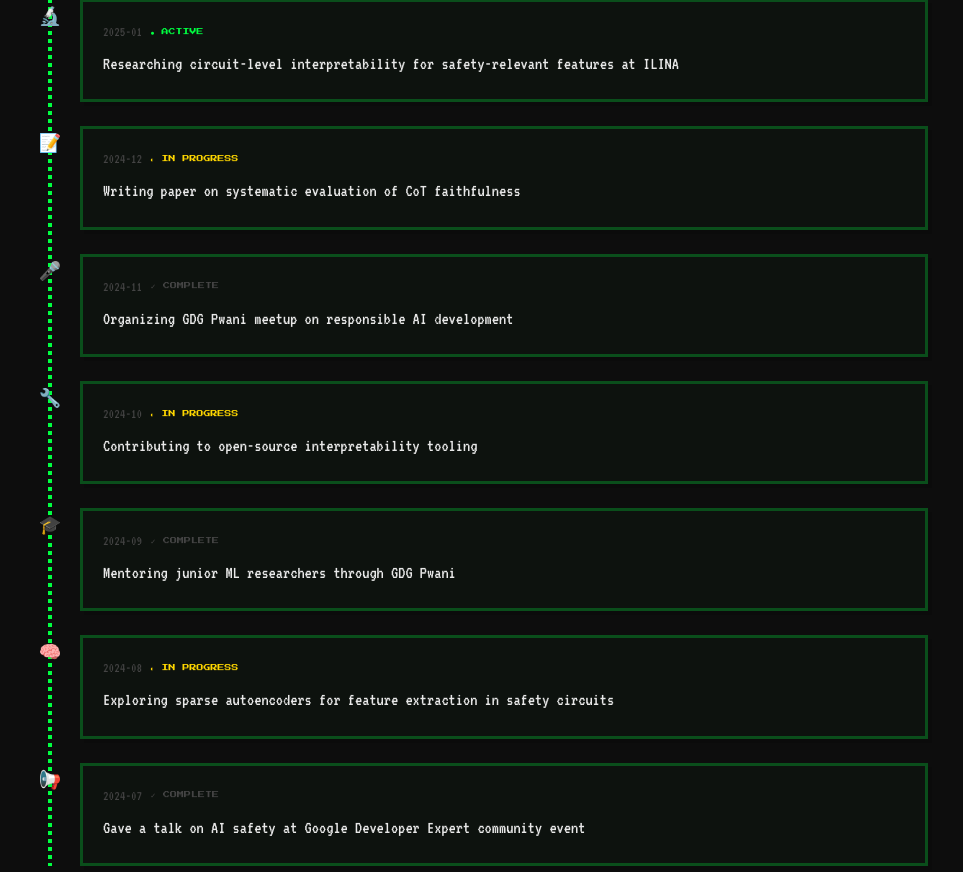
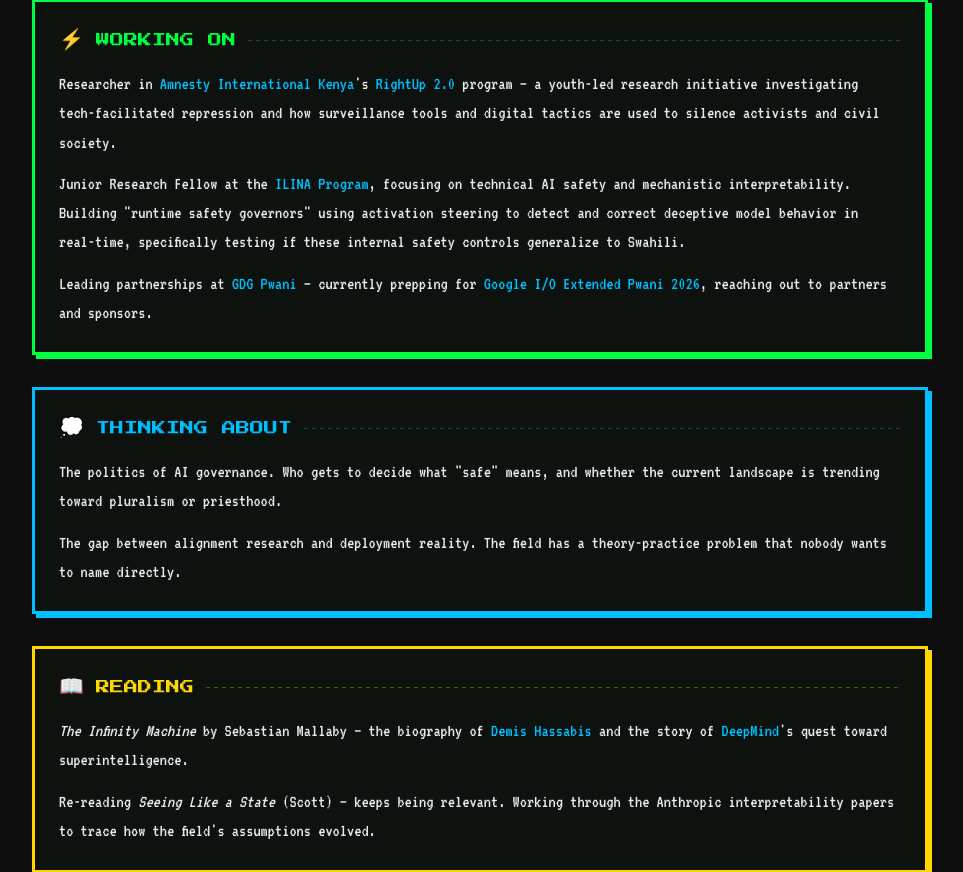
Before and after one commit to ashioyajotham/ashioyajotham.github.io, a Next.js app: page / in a window 1280 px wide. Shown: the part 5563-6435 px from the top of the page, without its empty margins (160-1123 px from the left). Built offline with nearby package versions, Linux system fonts and the light colour scheme.

Commit message:
4d289be6-0baa-4d2c-ba9a-7d4be5cba2af

```diff
--- a/src/app/globals.css
+++ b/src/app/globals.css
@@ -368,6 +368,21 @@
 }
 .nav-link-pixel:hover::after { width: 100%; }
 
+/* ═══════════ NOW SECTION LINKS ═══════════ */
+.now-link {
+  color: var(--px-blue);
+  text-decoration: none;
+  border-bottom: 2px solid transparent;
+  transition: border-color 0.15s steps(3), color 0.15s steps(3);
+}
+.now-link:hover {
+  border-bottom-color: var(--px-blue);
+  color: var(--px-blue);
+  filter: brightness(1.2);
+}
+.dark .now-link { color: var(--px-blue); }
+.dark .now-link:hover { color: var(--px-blue); filter: brightness(1.2); }
+
 /* ═══════════ PIXEL INPUT ═══════════ */
 .pixel-input {
   font-family: var(--font-terminal), 'VT323', monospace;
--- a/src/components/site/data.ts
+++ b/src/components/site/data.ts
@@ -179,55 +179,64 @@
   },
 ];
 
-export interface QuestEntry {
-  date: string;
-  text: string;
-  status: "active" | "complete" | "ongoing";
-  icon: string;
+export interface NowEntry {
+  html: string;
 }
 
-export const QUEST_LOG: QuestEntry[] = [
+export interface NowSection {
+  title: string;
+  icon: string;
+  items: NowEntry[];
+}
+
+export const NOW_SECTIONS: NowSection[] = [
   {
-    date: "2025-01",
-    text: "Researching circuit-level interpretability for safety-relevant features at ILINA",
-    status: "active",
-    icon: "🔬",
+    title: "Working on",
+    icon: "⚡",
+    items: [
+      {
+        html: `Researcher in <a href="https://www.amnestykenya.org/" target="_blank" rel="noopener noreferrer" class="now-link">Amnesty International Kenya</a>&apos;s <a href="https://www.amnestykenya.org/rightup-2-0/" target="_blank" rel="noopener noreferrer" class="now-link">RightUp 2.0</a> program — a youth-led research initiative investigating tech-facilitated repression and how surveillance tools and digital tactics are used to silence activists and civil society.`,
+      },
+      {
+        html: 'Junior Research Fellow at the <a href="https://www.ilinaprogram.org/" target="_blank" rel="noopener noreferrer" class="now-link">ILINA Program</a>, focusing on technical AI safety and mechanistic interpretability. Building "runtime safety governors" using activation steering to detect and correct deceptive model behavior in real-time, specifically testing if these internal safety controls generalize to Swahili.',
+      },
+      {
+        html: 'Leading partnerships at <a href="https://gdg.community.dev/gdg-pwani/" target="_blank" rel="noopener noreferrer" class="now-link">GDG Pwani</a> — currently prepping for <a href="https://gdg.community.dev/gdg-pwani/" target="_blank" rel="noopener noreferrer" class="now-link">Google I/O Extended Pwani 2026</a>, reaching out to partners and sponsors.',
+      },
+    ],
   },
   {
-    date: "2024-12",
-    text: "Writing paper on systematic evaluation of CoT faithfulness",
-    status: "ongoing",
-    icon: "📝",
+    title: "Thinking about",
+    icon: "💭",
+    items: [
+      {
+        html: 'The politics of AI governance. Who gets to decide what "safe" means, and whether the current landscape is trending toward pluralism or priesthood.',
+      },
+      {
+        html: 'The gap between alignment research and deployment reality. The field has a theory-practice problem that nobody wants to name directly.',
+      },
+    ],
   },
   {
-    date: "2024-11",
-    text: "Organizing GDG Pwani meetup on responsible AI development",
-    status: "complete",
-    icon: "🎤",
+    title: "Reading",
+    icon: "📖",
+    items: [
+      {
+        html: `<em>The Infinity Machine</em> by Sebastian Mallaby — the biography of <a href="https://en.wikipedia.org/wiki/Demis_Hassabis" target="_blank" rel="noopener noreferrer" class="now-link">Demis Hassabis</a> and the story of <a href="https://deepmind.google/" target="_blank" rel="noopener noreferrer" class="now-link">DeepMind</a>&apos;s quest toward superintelligence.`,
+      },
+      {
+        html: `Re-reading <em>Seeing Like a State</em> (Scott) — keeps being relevant. Working through the Anthropic interpretability papers to trace how the field&apos;s assumptions evolved.`,
+      },
+    ],
   },
   {
-    date: "2024-10",
-    text: "Contributing to open-source interpretability tooling",
-    status: "ongoing",
+    title: "Building",
     icon: "🔧",
-  },
-  {
-    date: "2024-09",
-    text: "Mentoring junior ML researchers through GDG Pwani",
-    status: "complete",
-    icon: "🎓",
-  },
-  {
-    date: "2024-08",
-    text: "Exploring sparse autoencoders for feature extraction in safety circuits",
-    status: "ongoing",
-    icon: "🧠",
-  },
-  {
-    date: "2024-07",
-    text: "Gave a talk on AI safety at Google Developer Expert community event",
-    status: "complete",
-    icon: "📢",
+    items: [
+      {
+        html: `A small tool for visualizing attention patterns in a way that&apos;s actually useful for debugging. Early stages. May never ship.`,
+      },
+    ],
   },
 ];
 
--- a/src/components/site/now.tsx
+++ b/src/components/site/now.tsx
@@ -1,19 +1,9 @@
 "use client";
 
 import { ScrollReveal } from "./scroll-reveal";
-import { QUEST_LOG } from "./data";
+import { NOW_SECTIONS } from "./data";
 
-const STATUS_STYLES: Record<string, string> = {
-  active: "text-px-green",
-  ongoing: "text-px-gold",
-  complete: "text-px-dim",
-};
-
-const STATUS_LABELS: Record<string, string> = {
-  active: "● ACTIVE",
-  ongoing: "◐ IN PROGRESS",
-  complete: "✓ COMPLETE",
-};
+const SECTION_COLORS = ["green", "blue", "gold", "pink"] as const;
 
 export function Now() {
   return (
@@ -21,63 +11,62 @@
       <div className="max-w-4xl mx-auto">
         <ScrollReveal>
           <h2 className="font-pixel text-px-green text-xs sm:text-sm mb-3">
-            <span className="text-px-dim">$</span> cat quest_log.md
+            <span className="text-px-dim">$</span> cat now.md
           </h2>
           <p className="font-terminal text-lg text-px-gray mb-10">
             What I&apos;m working on now
           </p>
         </ScrollReveal>
 
-        <div className="relative">
-          {/* Timeline line */}
-          <div
-            className="absolute left-4 top-0 bottom-0 w-1"
-            style={{
-              background:
-                "repeating-linear-gradient(to bottom, var(--px-green) 0px, var(--px-green) 4px, transparent 4px, transparent 8px)",
-            }}
-          />
-
-          <div className="space-y-6">
-            {QUEST_LOG.map((entry, i) => (
-              <ScrollReveal key={i} delay={i * 80}>
-                <div className="flex gap-4 ml-1">
-                  {/* Timeline dot */}
-                  <div className="flex-shrink-0 w-7 h-7 flex items-center justify-center mt-1">
-                    <span className="font-terminal text-lg">
-                      {entry.icon}
+        <div className="space-y-8">
+          {NOW_SECTIONS.map((section, si) => {
+            const color = SECTION_COLORS[si % SECTION_COLORS.length];
+            return (
+              <ScrollReveal key={section.title} delay={si * 120}>
+                <div
+                  className="pixel-card p-5 sm:p-6"
+                  style={{
+                    boxShadow: `4px 4px 0 0 var(--px-${color})`,
+                    borderColor: `var(--px-${color})`,
+                  }}
+                >
+                  {/* Section header */}
+                  <div className="flex items-center gap-3 mb-4">
+                    <span className="font-terminal text-xl">
+                      {section.icon}
                     </span>
+                    <h3
+                      className={`font-pixel text-xs sm:text-sm text-px-${color}`}
+                    >
+                      {section.title.toUpperCase()}
+                    </h3>
+                    <div
+                      className="flex-1 h-px opacity-30"
+                      style={{
+                        background: `repeating-linear-gradient(to right, var(--px-${color}) 0px, var(--px-${color}) 4px, transparent 4px, transparent 8px)`,
+                      }}
+                    />
                   </div>
 
-                  {/* Content */}
-                  <div
-                    className="pixel-card p-4 sm:p-5 flex-1"
-                    style={{ boxShadow: "4px 4px 0 0 rgba(0,0,0,0.12)" }}
-                  >
-                    <div className="flex flex-wrap items-center gap-2 mb-2">
-                      <span className="font-terminal text-sm text-px-dim">
-                        {entry.date}
-                      </span>
-                      <span
-                        className={`font-pixel text-px ${STATUS_STYLES[entry.status]}`}
-                        style={{ fontSize: "7px" }}
-                      >
-                        {STATUS_LABELS[entry.status]}
-                      </span>
-                    </div>
-                    <p className="font-terminal text-base sm:text-lg text-px-white leading-relaxed">
-                      {entry.text}
-                    </p>
+                  {/* Items */}
+                  <div className="space-y-3">
+                    {section.items.map((item, ii) => (
+                      <p
+                        key={ii}
+                        className="font-terminal text-base sm:text-lg text-px-white leading-relaxed now-entry"
+                        dangerouslySetInnerHTML={{ __html: item.html }}
+                      />
+                    ))}
                   </div>
                 </div>
               </ScrollReveal>
-            ))}
-          </div>
+            );
+          })}
         </div>
 
-        <ScrollReveal delay={600}>
+        <ScrollReveal delay={500}>
           <p className="font-terminal text-sm text-px-dim mt-8 text-center">
-            Last updated: January 2025
+            Last updated: May 2026
           </p>
         </ScrollReveal>
       </div>
--- /dev/null
+++ b/upload/now.html
@@ -0,0 +1,212 @@
+<!DOCTYPE html>
+<html lang="en">
+
+<head>
+    <meta charset="UTF-8">
+    <meta name="viewport" content="width=device-width, initial-scale=1.0">
+    <title>Now | Ashioya Jotham Victor</title>
+    <link rel="icon" type="image/x-icon" href="elephant.ico">
+    <link rel="stylesheet" href="https://cdnjs.cloudflare.com/ajax/libs/font-awesome/6.0.0/css/all.min.css">
+    <script src="main.js"></script>
+    <style>
+        * {
+            margin: 0;
+            padding: 0;
+            box-sizing: border-box;
+        }
+
+        body {
+            font-family: -apple-system, BlinkMacSystemFont, 'Segoe UI', Roboto, Oxygen, Ubuntu, sans-serif;
+            line-height: 1.7;
+            color: #1a1a1a;
+            max-width: 680px;
+            margin: 0 auto;
+            padding: 2rem 1.5rem;
+        }
+
+        nav {
+            margin-bottom: 3rem;
+        }
+
+        nav a {
+            color: #666;
+            text-decoration: none;
+            margin-right: 1.5rem;
+            font-size: 0.95rem;
+        }
+
+        nav a:hover {
+            color: #1a1a1a;
+        }
+
+        h1 {
+            font-size: 2rem;
+            font-weight: 600;
+            margin-bottom: 0.5rem;
+        }
+
+        .updated {
+            font-size: 0.9rem;
+            color: #888;
+            margin-bottom: 2.5rem;
+        }
+
+        .now-section {
+            margin-bottom: 2.5rem;
+        }
+
+        h2 {
+            font-size: 1.1rem;
+            font-weight: 600;
+            color: #444;
+            text-transform: uppercase;
+            letter-spacing: 0.05em;
+            margin-bottom: 0.75rem;
+        }
+
+        p {
+            margin-bottom: 1rem;
+            color: #333;
+        }
+
+        a {
+            color: #0066cc;
+            text-decoration: none;
+        }
+
+        a:hover {
+            text-decoration: underline;
+        }
+
+        .what-is-now {
+            margin-top: 4rem;
+            padding-top: 1.5rem;
+            border-top: 1px solid #eee;
+            font-size: 0.9rem;
+            color: #666;
+        }
+
+        footer {
+            margin-top: 4rem;
+            padding-top: 1.5rem;
+            border-top: 1px solid #eee;
+            font-size: 0.85rem;
+            color: #888;
+        }
+
+        /* Theme toggle */
+        .theme-toggle {
+            background: none;
+            border: none;
+            cursor: pointer;
+            font-size: 1rem;
+            color: #666;
+            padding: 0.25rem;
+            vertical-align: middle;
+        }
+
+        /* Dark mode */
+        body.dark-mode {
+            background: #1a1a2e;
+            color: #e0e0e0;
+        }
+
+        body.dark-mode nav a {
+            color: #aaa;
+        }
+
+        body.dark-mode nav a:hover {
+            color: #fff;
+        }
+
+        body.dark-mode .theme-toggle {
+            color: #aaa;
+        }
+
+        body.dark-mode h1 {
+            color: #f0f0f0;
+        }
+
+        body.dark-mode h2 {
+            color: #aaa;
+        }
+
+        body.dark-mode p {
+            color: #bbb;
+        }
+
+        body.dark-mode a {
+            color: #6db3f2;
+        }
+
+        body.dark-mode footer {
+            border-top-color: #444;
+        }
+    </style>
+</head>
+
+<body>
+    <nav>
+        <a href="index.html">Home</a>
+        <a href="research.html">Research</a>
+        <a href="projects.html">Projects</a>
+        <a href="essays.html">Essays</a>
+        <a href="now.html">Now</a>
+        <button class="theme-toggle" onclick="toggleDarkMode()">
+            <i class="fas fa-moon"></i>
+        </button>
+    </nav>
+
+    <h1>Now</h1>
+    <p class="updated">Last updated: May 2026</p>
+
+    <div class="now-section">
+        <h2>Working on</h2>
+        <p>Researcher in <a href="https://www.amnestykenya.org/">Amnesty International Kenya</a>'s
+            <a href="https://www.amnestykenya.org/rightup-2-0/">RightUp 2.0</a> program — a youth-led research
+            initiative investigating tech-facilitated repression and how surveillance tools and digital tactics are
+            used to silence activists and civil society.
+        </p>
+        <p>Junior Research Fellow at the <a href="https://ilinaprogram.org/">ILINA Program</a>, focusing on
+            technical AI safety and mechanistic interpretability. I'm building "runtime safety governors" using
+            activation steering to detect and correct deceptive model behavior in real-time, specifically testing if
+            these internal safety controls generalize to Swahili.</p>
+        <p>Also leading partnerships at <a href="https://gdg.community.dev/gdg-pwani/">GDG Pwani</a>, now gearing up
+            for <a href="https://gdg.community.dev/gdg-pwani/">IO Extended 2026 Pwani</a>.</p>
+    </div>
+
+    <div class="now-section">
+        <h2>Thinking about</h2>
+        <p>The politics of AI governance. Who gets to decide what "safe" means, and whether the current landscape is
+            trending toward pluralism or priesthood. (I wrote about this <a
+                href="essays/ai-priesthood.html">recently</a>.)</p>
+        <p>Also: the gap between alignment research and deployment reality. The field has a theory-practice problem that
+            nobody wants to name directly.</p>
+    </div>
+
+    <div class="now-section">
+        <h2>Reading</h2>
+        <p>Currently reading <a
+                href="https://www.penguinrandomhouse.com/books/710964/the-infinity-machine-by-sebastian-mallaby/"><em>The
+                    Infinity Machine</em></a>
+            by Sebastian Mallaby — the biography of <a href="https://en.wikipedia.org/wiki/Demis_Hassabis">Demis
+                Hassabis</a>
+            and the story of <a href="https://deepmind.google/">DeepMind</a>'s quest toward superintelligence.
+            Fascinated by how the arc from chess prodigy to Nobel laureate maps onto questions I think about daily
+            around AI safety.</p>
+        <p>Also re-reading Seeing Like a State (Scott) — keeps being relevant. And working through the Anthropic
+            interpretability papers to trace how the field's assumptions evolved.</p>
+    </div>
+
+    <div class="now-section">
+        <h2>Building</h2>
+        <p>A small tool for visualizing attention patterns in a way that's actually useful for debugging. Early stages.
+            May never ship.</p>
+    </div>
+
+    <footer>
+        &copy; Ashioya Jotham Victor
+    </footer>
+</body>
+
+</html>
```
Also changed, not shown: 1 other file (tests, documents, lock files or other folders).
